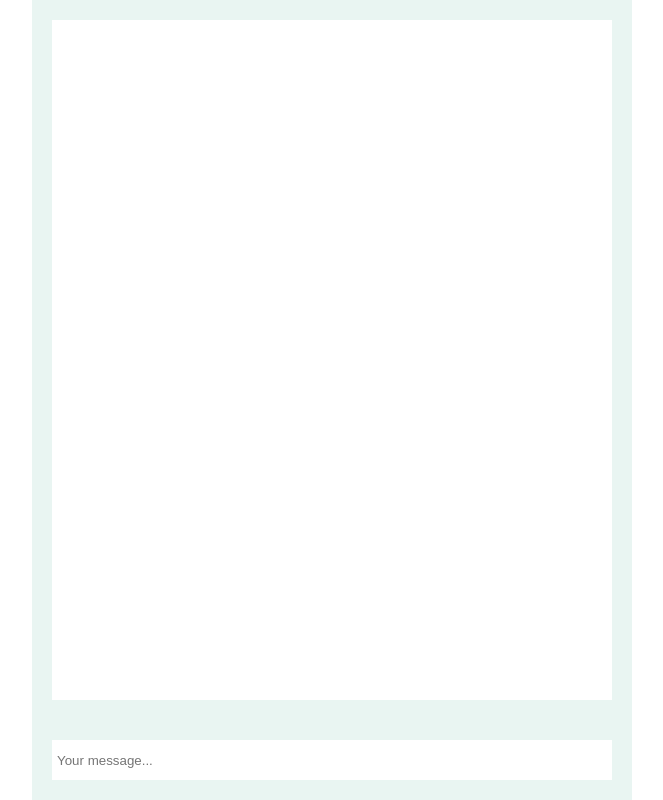
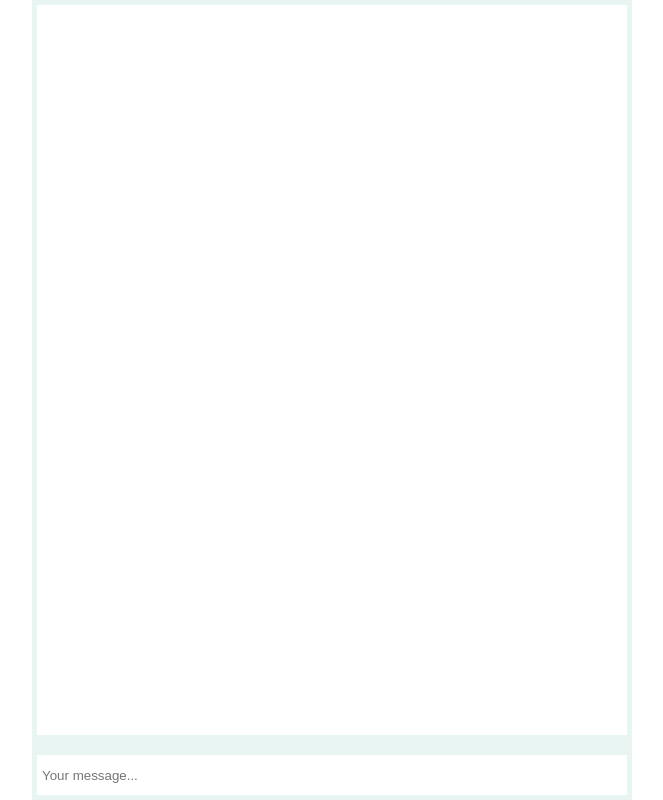
Before and after one commit to anton-varenyuk/worker3, a website built with webpack: page src/app/homepage.html in a window 1280 px wide. Shown: the whole page, without its empty margins (308-971 px from the left). Built offline with nearby package versions, Linux system fonts and the light colour scheme.

Commit message:
worker2: some refactoring

```diff
--- a/src/app/services/message.service.js
+++ b/src/app/services/message.service.js
@@ -10,11 +10,7 @@ export default class MessageService {
     }
 
     renderMessage(text, time) {
-        this.chatRef.appendChild(this.receiveMessage(text, time));
-    }
-
-    receiveMessage(text, time) {
-        return new MessageComponent(text, time).template();
+        this.chatRef.appendChild(new MessageComponent(text, time).template());
     }
 
     watchInput() {
--- a/src/app/styles/style.css
+++ b/src/app/styles/style.css
@@ -21,12 +21,12 @@ body {
     max-width: 100%;
     min-height: 100vh;
     margin: 0 auto;
-    padding: 20px;
+    padding: 5px;
     box-sizing: border-box;
 }
 
 #chat-box-container {
-    height: 85vh;
+    height: calc(100vh - 70px);
     width: 100%;
     overflow-y: scroll;
     background: #ffffff;
@@ -36,7 +36,8 @@ body {
     display: flex;
     flex-direction: column;
     justify-content: flex-end;
-    min-height: 82vh;
+    min-height: 100%;
+    box-sizing: border-box;
     height: max-content;
     padding: 10px;
     background: #ffffff;
```
